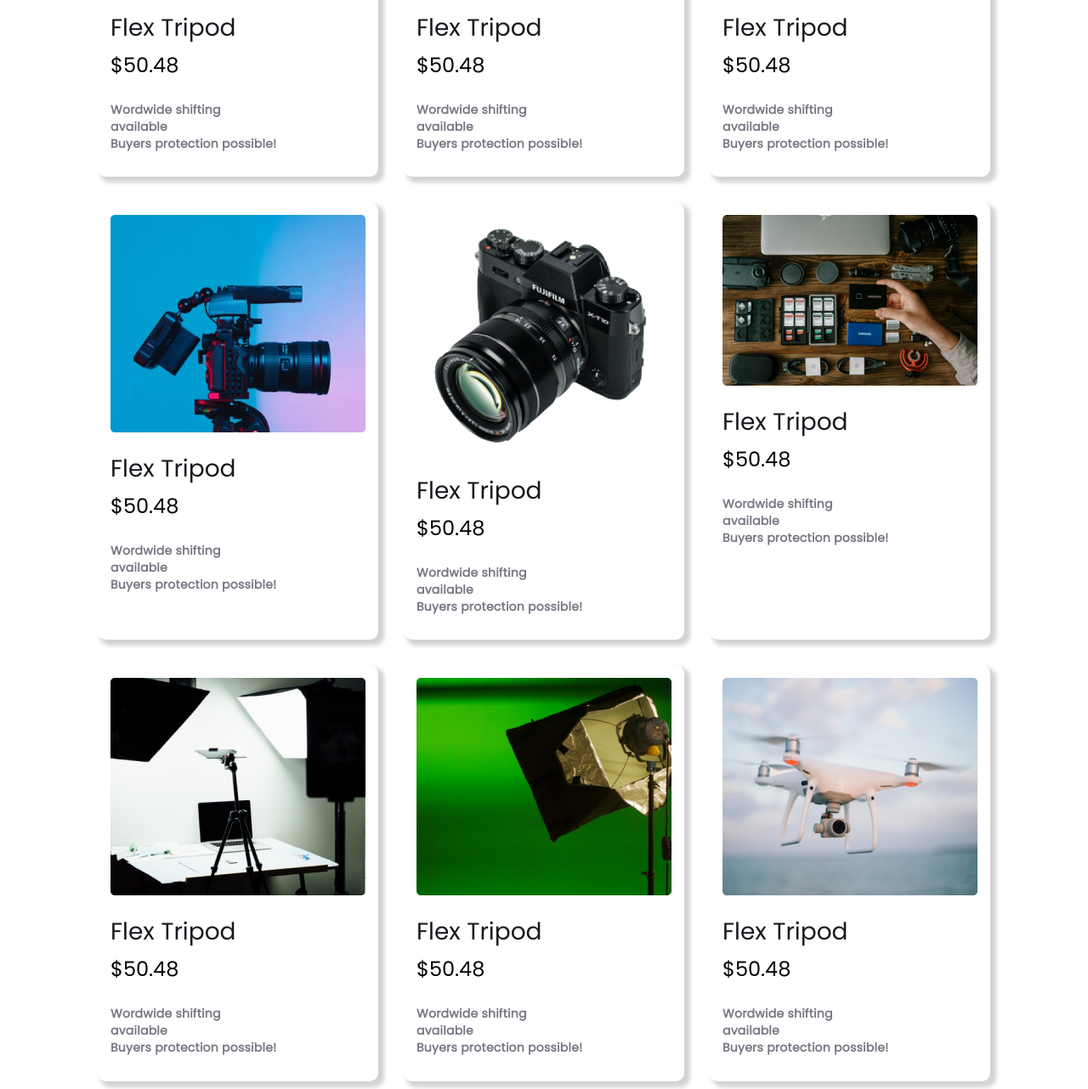
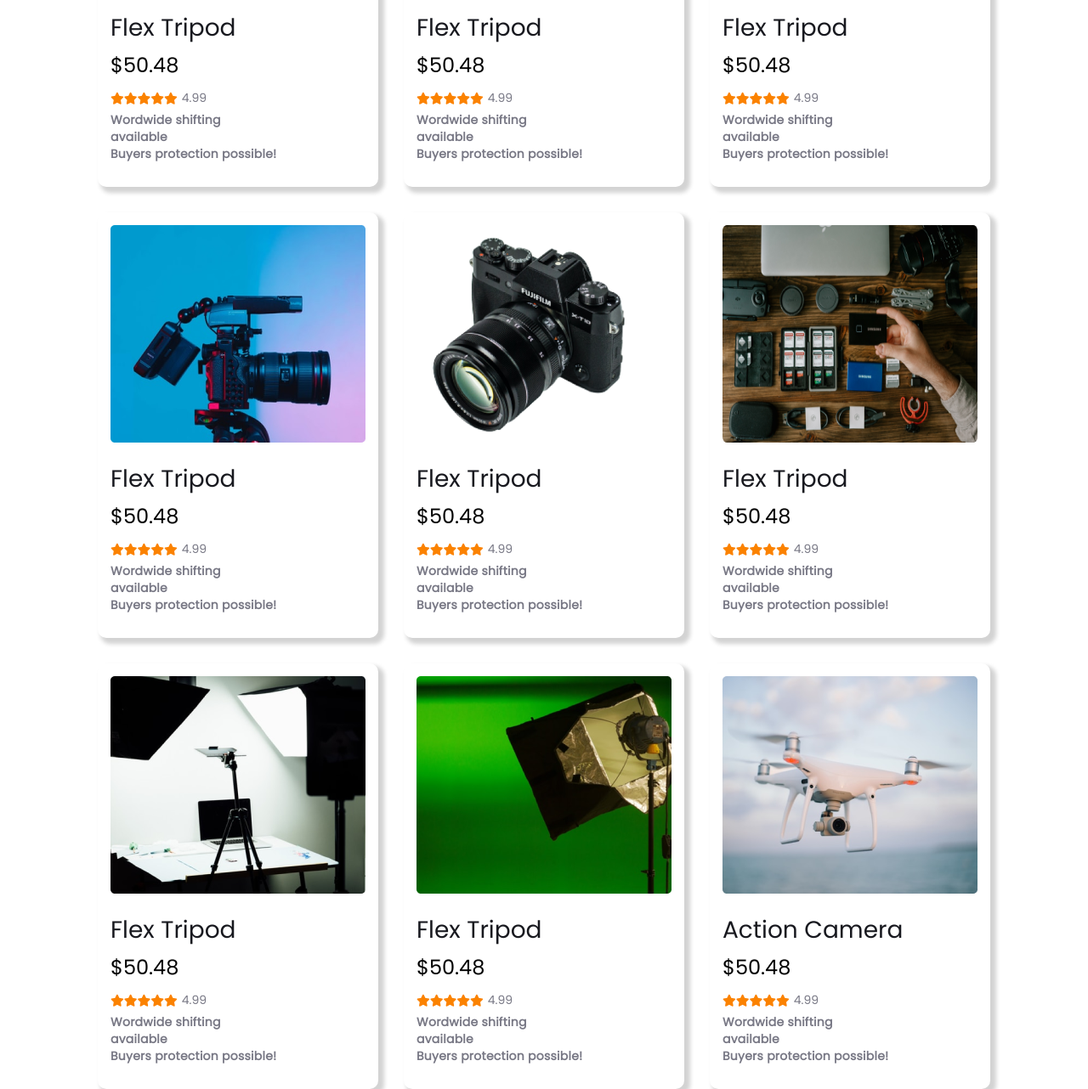
Before and after one commit to Hridoy3519/Influencer-Gear, a plain HTML site: page index.html in a window 1280 px wide. Shown: the part 1138-2420 px from the top of the page at 85% size. Drawn offline with Linux system fonts and the light colour scheme.

Commit message:
Popular Collection Done

```diff
--- a/index.html
+++ b/index.html
@@ -11,8 +11,12 @@
     <link rel="preconnect" href="https://fonts.gstatic.com" crossorigin>
     <link href="https://fonts.googleapis.com/css2?family=Poppins&display=swap" rel="stylesheet">
 
+    <!-- Font Awesome -->
+    <script src="https://kit.fontawesome.com/2fb599ceee.js" crossorigin="anonymous"></script>
+
     <!--  -->
     <link rel="stylesheet" href="style.css">
+
 </head>
 
 <body>
@@ -56,6 +60,14 @@
                     <div class="card-body">
                         <h2 class="card-title">Flex Tripod</h2>
                         <p class="price">$50.48</p>
+                        <div class="rating">
+                            <i class="fa fa-star"></i>
+                            <i class="fa fa-star"></i>
+                            <i class="fa fa-star"></i>
+                            <i class="fa fa-star"></i>
+                            <i class="fa fa-star"></i>
+                            <p>4.99</p>
+                        </div>
                         <p class="extra-info">Wordwide shifting <br> available <br>
                             Buyers protection possible!</p>
                     </div>
@@ -67,6 +79,14 @@
                     <div class="card-body">
                         <h2 class="card-title">Flex Tripod</h2>
                         <p class="price">$50.48</p>
+                        <div class="rating">
+                            <i class="fa fa-star"></i>
+                            <i class="fa fa-star"></i>
+                            <i class="fa fa-star"></i>
+                            <i class="fa fa-star"></i>
+                            <i class="fa fa-star"></i>
+                            <p>4.99</p>
+                        </div>
                         <p class="extra-info">Wordwide shifting <br> available <br>
                             Buyers protection possible!</p>
                     </div>
@@ -78,6 +98,14 @@
                     <div class="card-body">
                         <h2 class="card-title">Flex Tripod</h2>
                         <p class="price">$50.48</p>
+                        <div class="rating">
+                            <i class="fa fa-star"></i>
+                            <i class="fa fa-star"></i>
+                            <i class="fa fa-star"></i>
+                            <i class="fa fa-star"></i>
+                            <i class="fa fa-star"></i>
+                            <p>4.99</p>
+                        </div>
                         <p class="extra-info">Wordwide shifting <br> available <br>
                             Buyers protection possible!</p>
                     </div>
@@ -89,6 +117,14 @@
                     <div class="card-body">
                         <h2 class="card-title">Flex Tripod</h2>
                         <p class="price">$50.48</p>
+                        <div class="rating">
+                            <i class="fa fa-star"></i>
+                            <i class="fa fa-star"></i>
+                            <i class="fa fa-star"></i>
+                            <i class="fa fa-star"></i>
+                            <i class="fa fa-star"></i>
+                            <p>4.99</p>
+                        </div>
                         <p class="extra-info">Wordwide shifting <br> available <br>
                             Buyers protection possible!</p>
                     </div>
@@ -100,6 +136,14 @@
                     <div class="card-body">
                         <h2 class="card-title">Flex Tripod</h2>
                         <p class="price">$50.48</p>
+                        <div class="rating">
+                            <i class="fa fa-star"></i>
+                            <i class="fa fa-star"></i>
+                            <i class="fa fa-star"></i>
+                            <i class="fa fa-star"></i>
+                            <i class="fa fa-star"></i>
+                            <p>4.99</p>
+                        </div>
                         <p class="extra-info">Wordwide shifting <br> available <br>
                             Buyers protection possible!</p>
                     </div>
@@ -111,6 +155,14 @@
                     <div class="card-body">
                         <h2 class="card-title">Flex Tripod</h2>
                         <p class="price">$50.48</p>
+                        <div class="rating">
+                            <i class="fa fa-star"></i>
+                            <i class="fa fa-star"></i>
+                            <i class="fa fa-star"></i>
+                            <i class="fa fa-star"></i>
+                            <i class="fa fa-star"></i>
+                            <p>4.99</p>
+                        </div>
                         <p class="extra-info">Wordwide shifting <br> available <br>
                             Buyers protection possible!</p>
                     </div>
@@ -122,6 +174,14 @@
                     <div class="card-body">
                         <h2 class="card-title">Flex Tripod</h2>
                         <p class="price">$50.48</p>
+                        <div class="rating">
+                            <i class="fa fa-star"></i>
+                            <i class="fa fa-star"></i>
+                            <i class="fa fa-star"></i>
+                            <i class="fa fa-star"></i>
+                            <i class="fa fa-star"></i>
+                            <p>4.99</p>
+                        </div>
                         <p class="extra-info">Wordwide shifting <br> available <br>
                             Buyers protection possible!</p>
                     </div>
@@ -133,6 +193,14 @@
                     <div class="card-body">
                         <h2 class="card-title">Flex Tripod</h2>
                         <p class="price">$50.48</p>
+                        <div class="rating">
+                            <i class="fa fa-star"></i>
+                            <i class="fa fa-star"></i>
+                            <i class="fa fa-star"></i>
+                            <i class="fa fa-star"></i>
+                            <i class="fa fa-star"></i>
+                            <p>4.99</p>
+                        </div>
                         <p class="extra-info">Wordwide shifting <br> available <br>
                             Buyers protection possible!</p>
                     </div>
@@ -142,8 +210,16 @@
                         <img src="./images/drone.png" alt="">
                     </div>
                     <div class="card-body">
-                        <h2 class="card-title">Flex Tripod</h2>
+                        <h2 class="card-title">Action Camera</h2>
                         <p class="price">$50.48</p>
+                        <div class="rating">
+                            <i class="fa fa-star"></i>
+                            <i class="fa fa-star"></i>
+                            <i class="fa fa-star"></i>
+                            <i class="fa fa-star"></i>
+                            <i class="fa fa-star"></i>
+                            <p>4.99</p>
+                        </div>
                         <p class="extra-info">Wordwide shifting <br> available <br>
                             Buyers protection possible!</p>
                     </div>
@@ -153,6 +229,7 @@
                 <a href="">See More -></a>
             </div>
         </section>
+
     </main>
 </body>
 
--- a/style.css
+++ b/style.css
@@ -3,6 +3,7 @@
     --primary-text-color: #3A3A3A;
     --primary-btn-color: #E02C6D;
     --secondary-text-color: #18191F;
+    --card-text-secondary-color: #787885;
 }
 
 body {
@@ -117,8 +118,8 @@ main {
 }
 
 .card-img img {
-    width: 100%;
-    height: 100%;
+    max-width: 300px;
+    height: 256px;
 }
 
 .card-title {
@@ -136,15 +137,31 @@ main {
     font-size: 24px;
     line-height: 150%;
     margin-top: 0px;
+    margin-bottom: 10px;
 }
 
+.rating {
+    color: #FB8200;
+    display: flex;
+    align-items: center;
+    font-size: 14px;
+}
+
+.rating p {
+    margin: 0;
+    margin-left: 5px;
+    color: var(--card-text-secondary-color)
+}
+
+
 .extra-info {
+    margin-top: 5px;
     font-style: normal;
     font-weight: 700;
     font-size: 14px;
     line-height: 143%;
     letter-spacing: 0.018em;
-    color: #787885;
+    color: var(--card-text-secondary-color)
 }
 
 .see-more {
```
